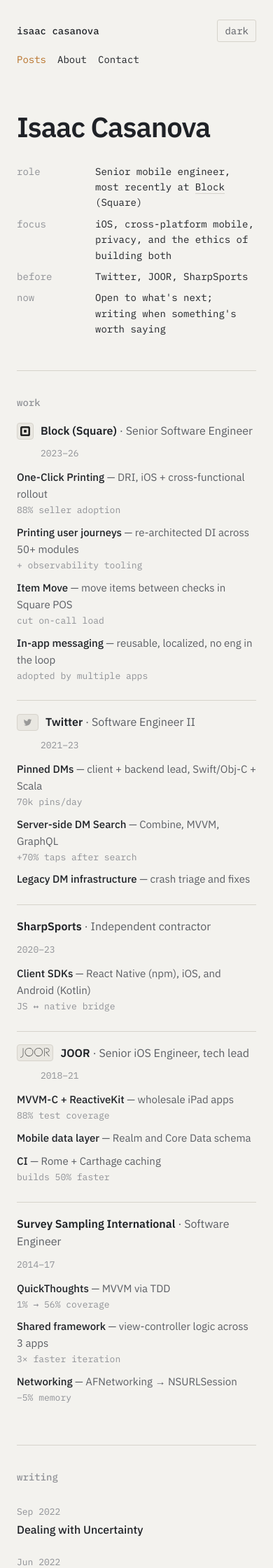
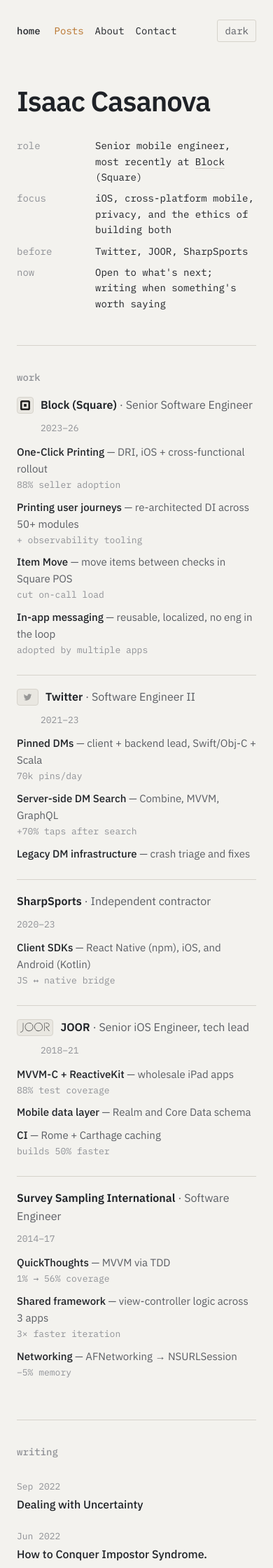
Before and after one commit to IsaacACasanova/IsaacACasanova.github.io, a Jekyll site: the page built from index.html, in a window 390 px wide. Shown: the top 2240 px of the page at 70% size. Built offline with Jekyll 4.4.1, drawn with Linux system fonts in a browser that asks for light colours; the list of posts is cut into pages by our own code.

Commit message:
Mono: nav link reads "home"; keep the toggle clear of the links on phones
On phones the links now sit next to "home" and the theme toggle is
pushed to the right edge, so it no longer crowds "Contact". On very
narrow screens the toggle wraps to a second row, still right-aligned.

Co-Authored-By: Claude Fable 5.1 <noreply@anthropic.com>

```diff
--- a/_themes/mono/layouts/default.html
+++ b/_themes/mono/layouts/default.html
@@ -35,7 +35,7 @@
 <div class="wrap">
 
   <nav>
-    <a class="name" href="{{ '/' | relative_url }}">isaac casanova</a>
+    <a class="name" href="{{ '/' | relative_url }}">home</a>
     <ul>
       <li><a href="{{ '/' | relative_url }}"{% if page.url == '/' %} class="here"{% endif %}>Posts</a></li>
       <li><a href="{{ '/about/' | relative_url }}"{% if page.url contains '/about' %} class="here"{% endif %}>About</a></li>
--- a/css/mono.css
+++ b/css/mono.css
@@ -129,8 +129,10 @@ footer{padding:48px 0 40px;border-top:1px solid var(--rule);font-family:var(--mo
   .role time{margin-left:34px;width:100%}
   .role.no-logo time{margin-left:0}
   .posts li{grid-template-columns:1fr;gap:2px}
-  nav{flex-wrap:wrap;gap:14px 16px}
-  nav ul{order:1;width:100%;gap:16px}
+  nav{flex-wrap:wrap;gap:12px 20px}
+  nav .name{margin-right:0}
+  nav ul{gap:16px}
+  .toggle{margin-left:auto}
   .post,.page{padding-top:48px}
 }
 @media (prefers-reduced-motion:reduce){body{transition:none}}
```
